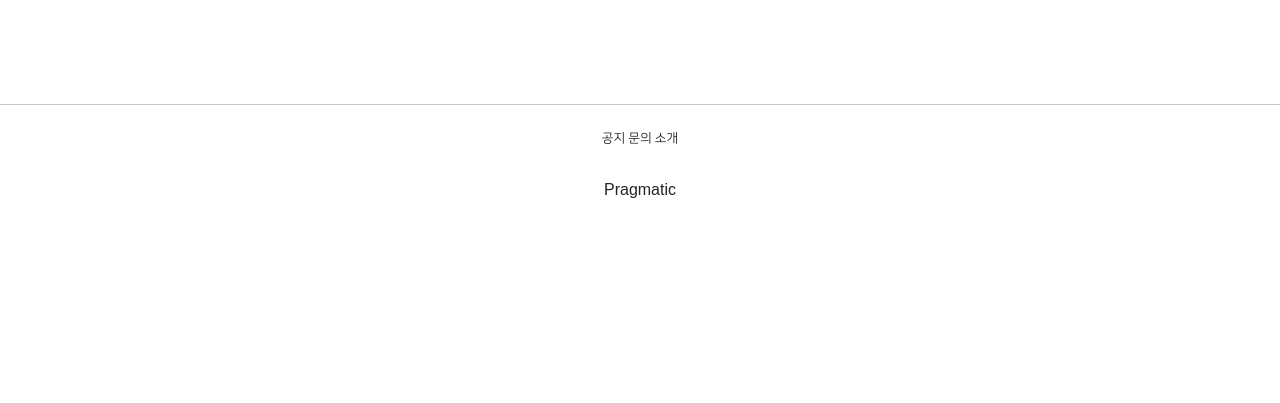
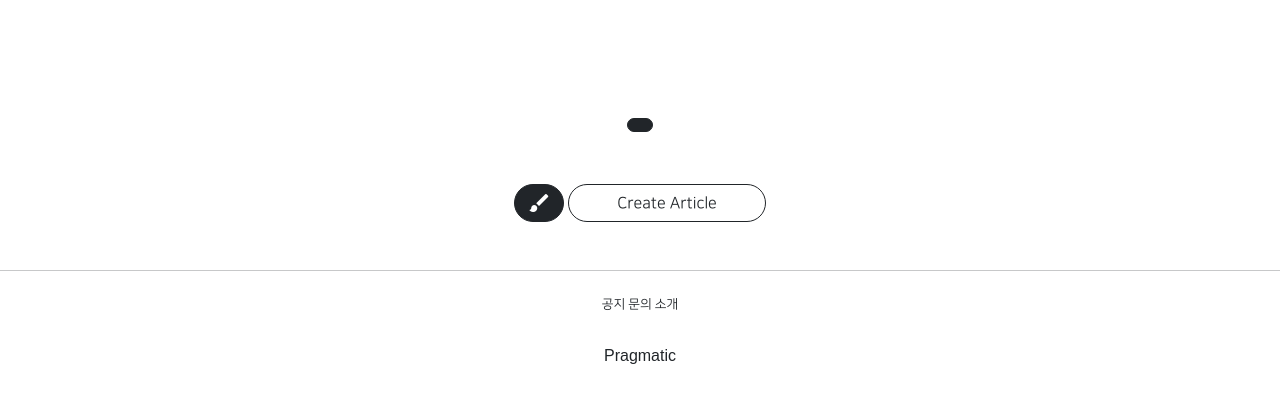
Before and after one commit to ha-yun/GSWEB2, a Django app: template projectapp/templates/projectapp/detail.html in a window 1280 px wide. Shown: the part 249-652 px from the top of the page. Run offline with Django 3.2, Linux system fonts and the light colour scheme; the template is opened without the code that fills it, so the values that code supplies are empty; parts of the project's set-up code (start-up, migrations or seed data) failed here and were passed over; some libraries are stand-ins or nearby versions; some web fonts are replaced.

Commit message:
2021/08/19 gsweb2! class commit 3

```diff
--- a/projectapp/templates/projectapp/detail.html
+++ b/projectapp/templates/projectapp/detail.html
@@ -13,4 +13,7 @@
         </div>
     </div>
 
+    <div>
+        {% include 'snippets/list_fragment.html' with article_list=object_list%}
+    </div>
 {% endblock %}
--- /dev/null
+++ b/templates/snippets/list_fragment.html
@@ -0,0 +1,54 @@
+{% load static %}
+
+    <style>
+        .container{
+            padding: 0;
+            margin: 0 auto;
+        }
+        .container div {
+          width: 45%;
+          background-color: lightseagreen;
+          max-width: 250px;
+            box-shadow: 0 0 .5rem cadetblue;
+          display: flex;
+          justify-content: center;
+          align-items: center;
+          border-radius: 1rem;
+            flex-direction: column;
+        }
+    .container img{
+        width: 100%;
+        border-radius: 1rem;
+    }
+    </style>
+
+
+    <!DOCTYPE html>
+    <div class="container my-4">
+
+        {% for article in article_list %}
+            <div>
+                <a href="{% url 'articleapp:detail' pk=article.pk %}">
+                    <img src="{{ article.image.url }}"
+                         alt="">
+                </a>
+            <span>{{ article.title }}</span>
+            </div>
+        {% endfor %}
+
+    </div>
+
+    <script src="{% static 'js/magicgrid.js' %}"></script>
+
+    {% include 'snippets/pagination.html' %}
+
+    <div class="text-center my-5">
+        <a href="{% url 'articleapp:create' %}"
+        class="btn btn-dark rounded-pill material-icons">
+            brush
+        </a>
+        <a href="{% url 'articleapp:create' %}"
+        class="btn btn-outline-dark rounded-pill px-5">
+            Create Article
+        </a>
+    </div>
```
Also changed, not shown: projectapp/views.py (+9 -1 lines).
